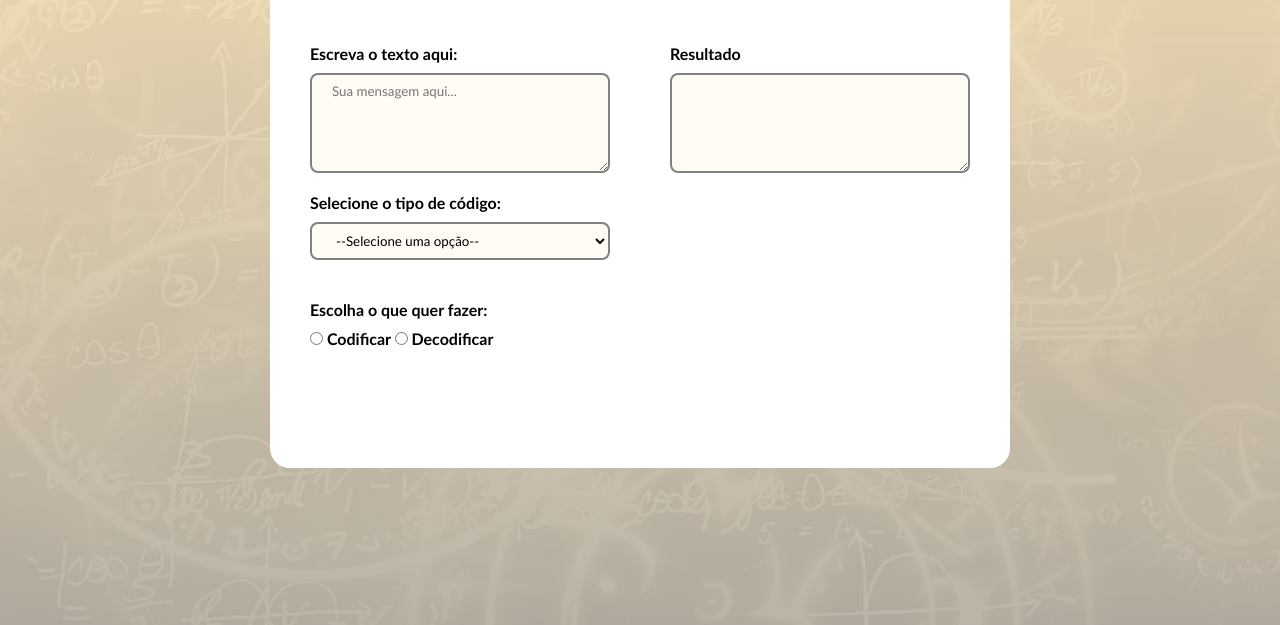
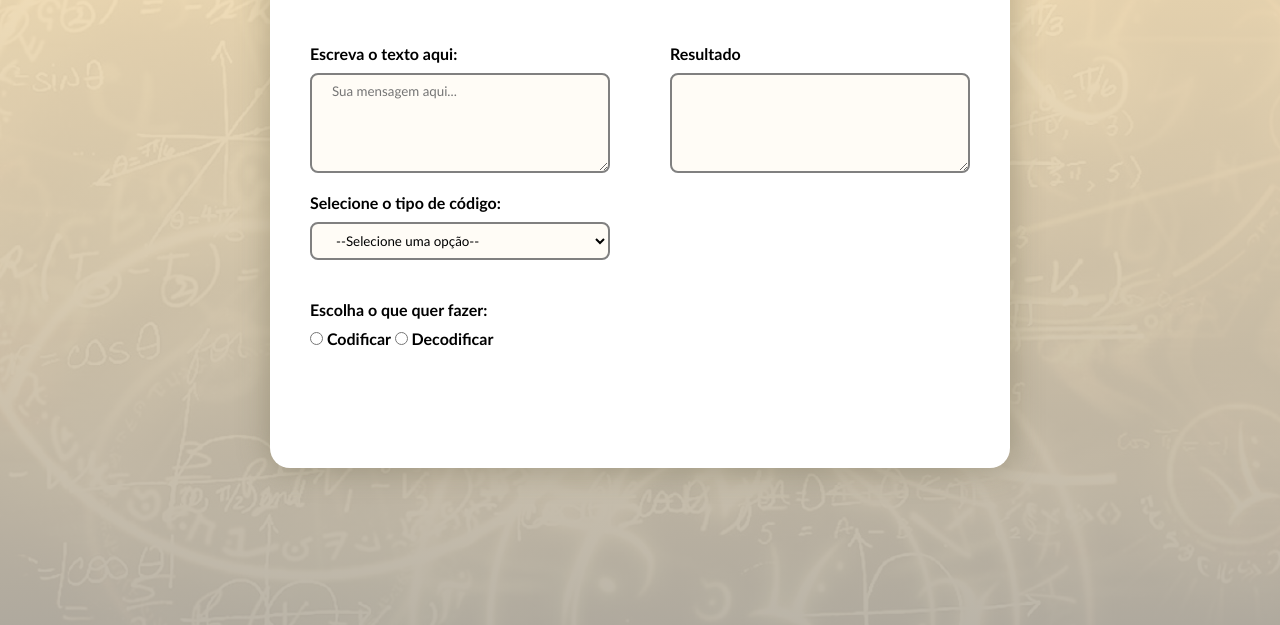
Before and after one commit to nathuchoa/conding_decoding_base64_and_Ceaser, a plain HTML site: page index.html in a window 1280 px wide. Shown: the part 175-800 px from the top of the page. Drawn offline with Linux system fonts and the light colour scheme.

Commit message:
incluindo o shadow no box principal

```diff
--- a/style.css
+++ b/style.css
@@ -52,6 +52,7 @@ section {
   background-color: #fff;
   border-radius: 20px;
   margin-top: 50px;
+  box-shadow: 0em 0em 2em rgba(94, 89, 61, 0.411);
 }
 
 .grid-container {
```
